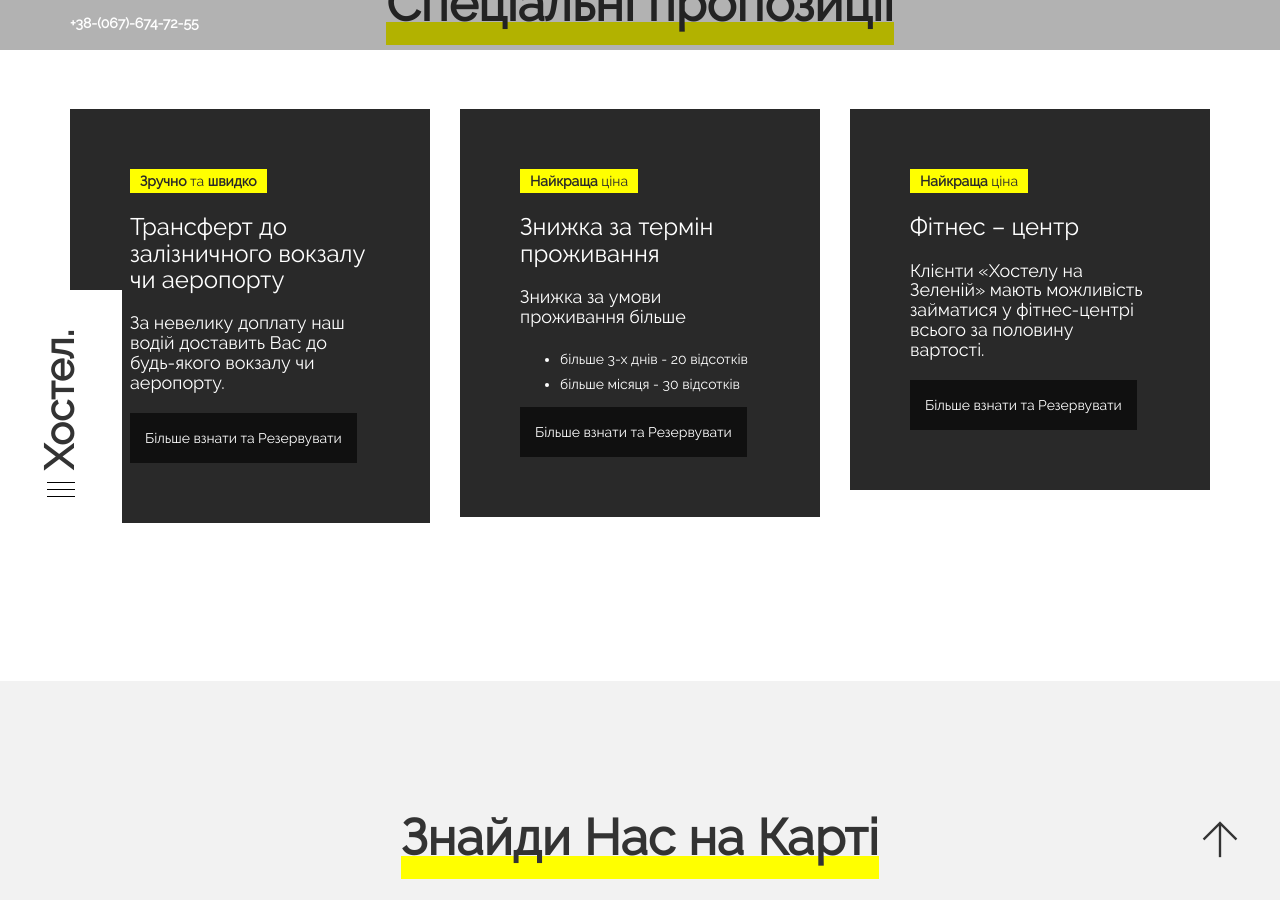
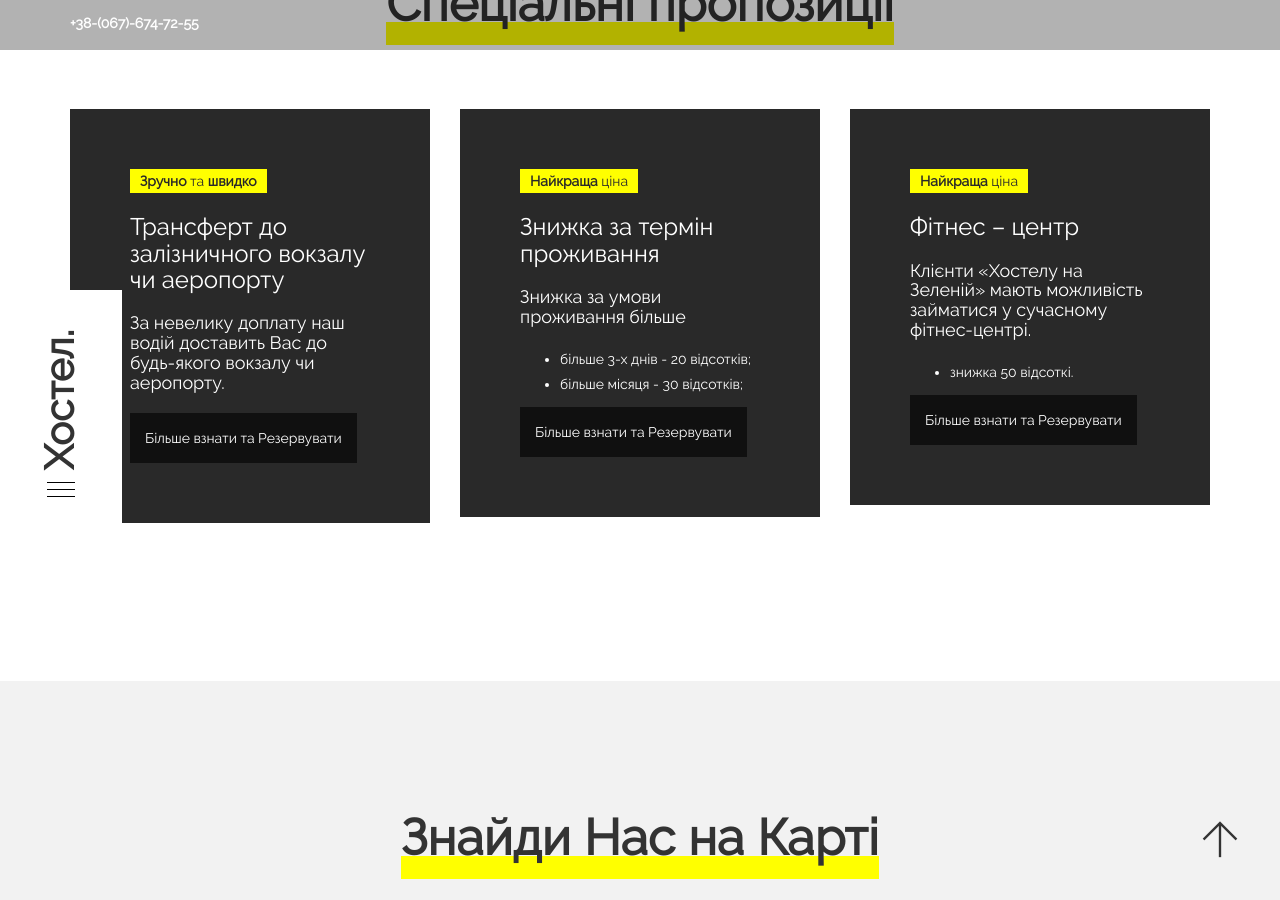
Before and after one commit to greenhostel/greenhostel.github.io, a Jekyll site: the page built from index.html, in a window 1280 px wide and 900 px high, scrolled down 5752 px. Built offline with Jekyll 4.4.1, drawn with Linux system fonts in a browser that asks for light colours.

Commit message:
add text offers

```diff
--- a/_data/offers.yml
+++ b/_data/offers.yml
@@ -14,12 +14,13 @@ list:
     description: Знижка за умови проживання більше
     image: logo_background.png
     options:
-      - більше 3-х днів - 20 відсотків
-      - більше місяця - 30 відсотків
+      - більше 3-х днів - 20 відсотків;
+      - більше місяця - 30 відсотків;
 
   -
     title: Фітнес – центр
     haslo: <b>Найкраща</b> ціна
-    description: Клієнти «Хостелу на Зеленій» мають можливість займатися у фітнес-центрі всього за половину вартості.
+    description: Клієнти «Хостелу на Зеленій» мають можливість займатися у сучасному фітнес-центрі.
     image: logo_background.png
     options:
+      - знижка 50 відсоткі.
```
